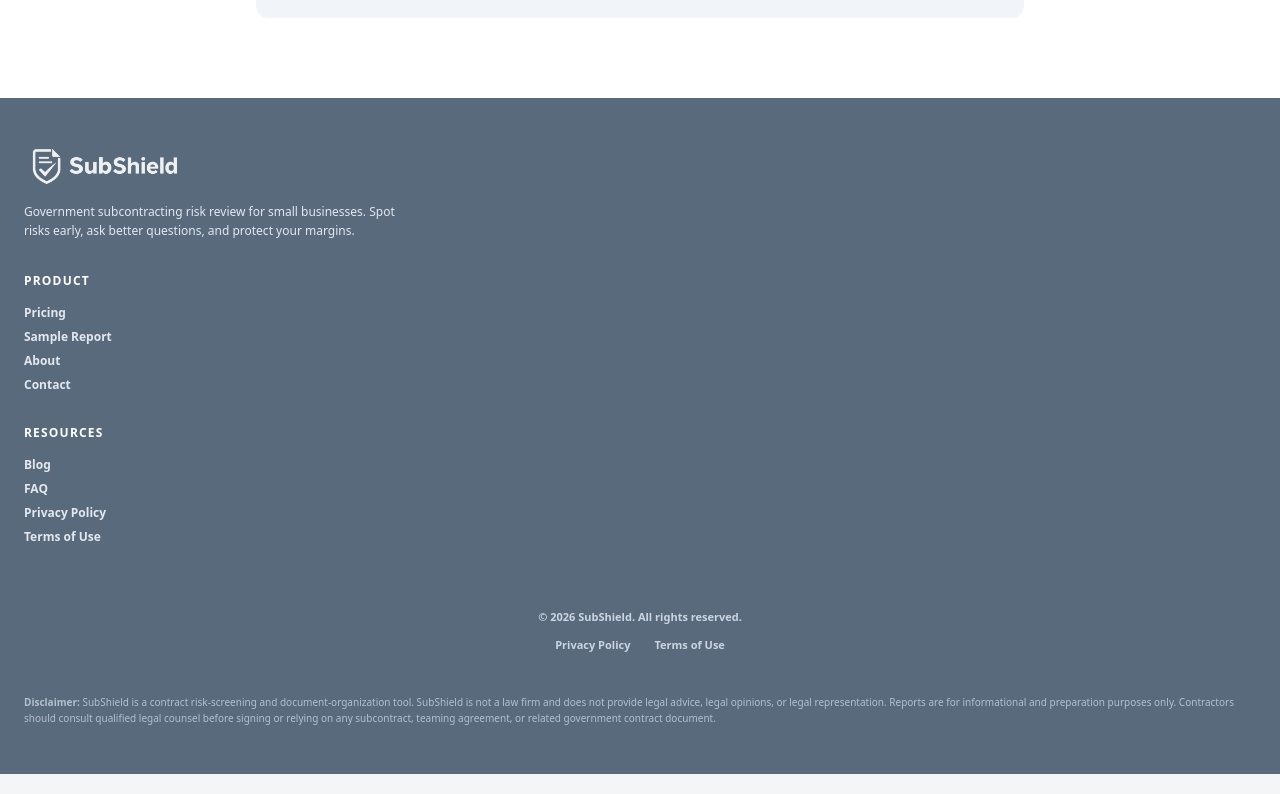
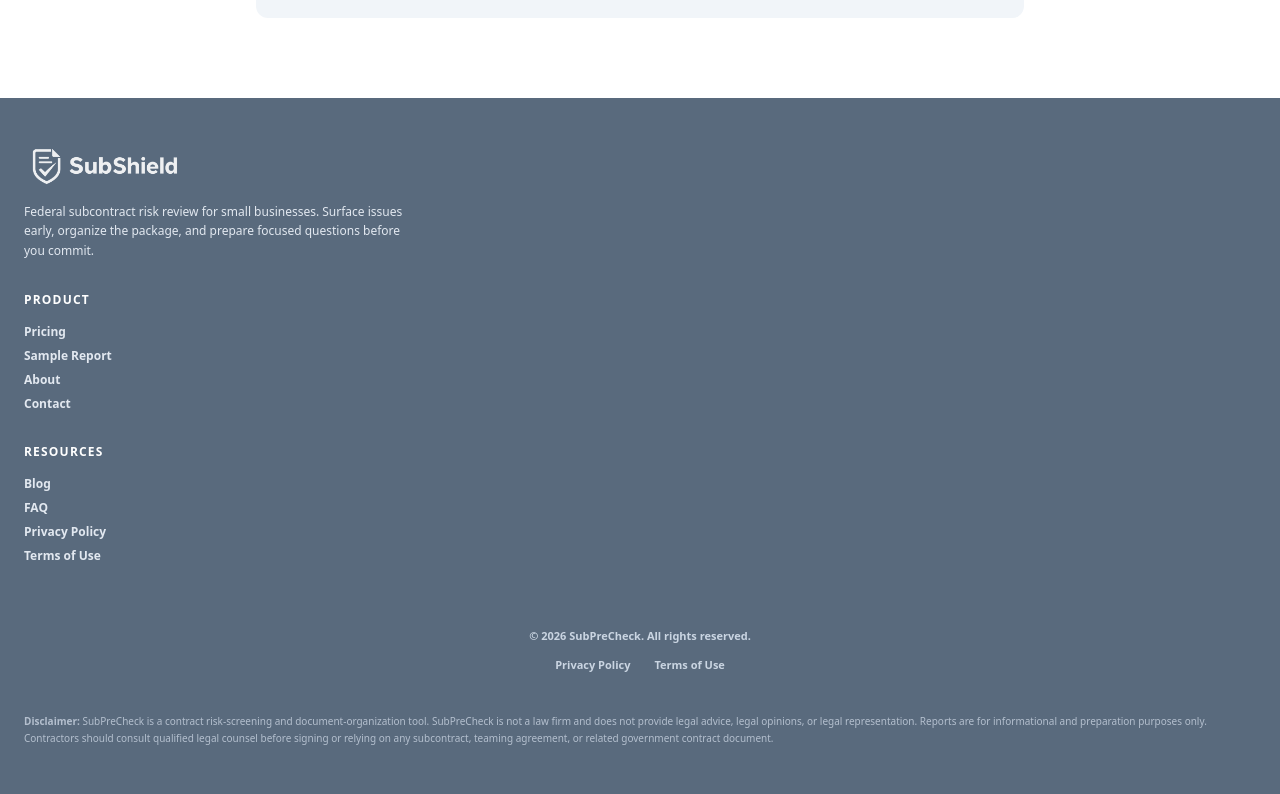
Before and after one commit to siricarsen-cmd/subshield, a Next.js app: page / in a window 1280 px wide. Shown: the part 6076-6870 px from the top of the page. Built offline with nearby package versions, Linux system fonts and the light colour scheme; no server answers.

Commit message:
Rebrand footer for SubPreCheck

```diff
--- a/components/Footer.tsx
+++ b/components/Footer.tsx
@@ -10,12 +10,12 @@ export default function Footer() {
           <Link href="/" className="flex items-center group">
             <img
               src="/Clean-Logo.png"
-              alt="SubShield Logo"
+              alt="SubPreCheck Logo"
               className="h-10 w-auto object-contain brightness-0 invert opacity-90 transition-opacity group-hover:opacity-100"
             />
           </Link>
           <p className="text-xs text-slate-200 max-w-sm leading-relaxed font-medium pt-1">
-            Government subcontracting risk review for small businesses. Spot risks early, ask better questions, and protect your margins.
+            Federal subcontract risk review for small businesses. Surface issues early, organize the package, and prepare focused questions before you commit.
           </p>
         </div>
 
@@ -46,7 +46,7 @@ export default function Footer() {
       {/* METADATA BLOCK & REQUISITE RECOURSE LIABILITY SHIELD */}
       <div className="max-w-7xl mx-auto border-t border-slate-600 pt-8 flex flex-col md:flex-row justify-between items-center text-[11px] font-bold text-slate-300 space-y-3 md:space-y-0">
         <div>
-          &copy; {new Date().getFullYear()} SubShield. All rights reserved.
+          &copy; {new Date().getFullYear()} SubPreCheck. All rights reserved.
         </div>
         <div className="flex space-x-6">
           <Link href="/privacy" className="hover:text-[#FF5F1F] transition-colors">Privacy Policy</Link>
@@ -55,7 +55,7 @@ export default function Footer() {
       </div>
 
       <div className="max-w-7xl mx-auto mt-6 text-[10px] text-slate-300/80 leading-relaxed font-medium border-t border-slate-600/50 pt-4">
-        <strong>Disclaimer:</strong> SubShield is a contract risk-screening and document-organization tool. SubShield is not a law firm and does not provide legal advice, legal opinions, or legal representation. Reports are for informational and preparation purposes only. Contractors should consult qualified legal counsel before signing or relying on any subcontract, teaming agreement, or related government contract document.
+        <strong>Disclaimer:</strong> SubPreCheck is a contract risk-screening and document-organization tool. SubPreCheck is not a law firm and does not provide legal advice, legal opinions, or legal representation. Reports are for informational and preparation purposes only. Contractors should consult qualified legal counsel before signing or relying on any subcontract, teaming agreement, or related government contract document.
       </div>
     </footer>
   );
```
